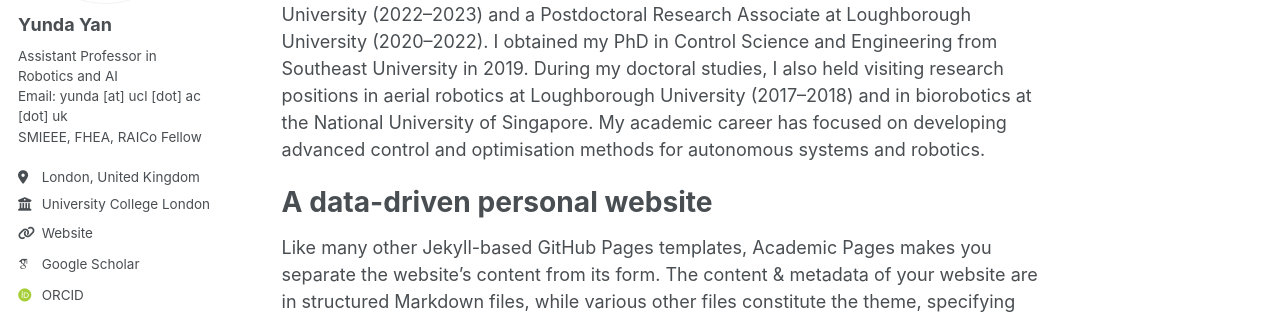
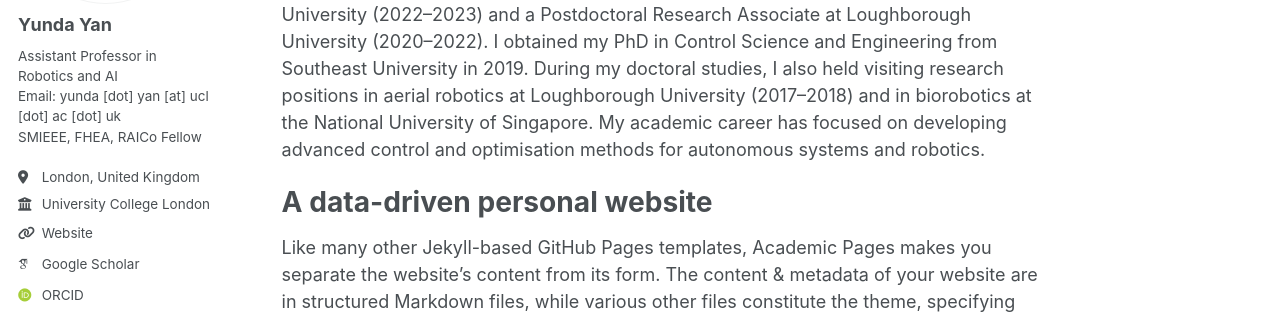
Before and after one commit to YundaYan/YundaYan.github.io, a Jekyll site: the page built from _pages/about.md, in a window 1280 px wide. Shown: the part 274-588 px from the top of the page. Built offline with Jekyll 4.4.1, drawn with Linux system fonts in a browser that asks for light colours; some web fonts are replaced; a script bundle is joined from its source files by our own code; library files that are not in the unit come from our copies.

Commit message:
Update _config.yml

```diff
--- a/_config.yml
+++ b/_config.yml
@@ -22,7 +22,7 @@
   avatar: "profile_Yunda.png"
   name: "Yunda Yan"
   pronouns:
-  bio: "Assistant Professor in Robotics and AI <br> Email: yunda [at] ucl [dot] ac [dot] uk <br> SMIEEE, FHEA, RAICo Fellow"
+  bio: "Assistant Professor in Robotics and AI <br> Email: yunda [dot] yan [at] ucl [dot] ac [dot] uk <br> SMIEEE, FHEA, RAICo Fellow"
   location: "London, United Kingdom"
   employer: "University College London (UCL)"
   uri: "https://profiles.ucl.ac.uk/95124-yunda-yan"
```
